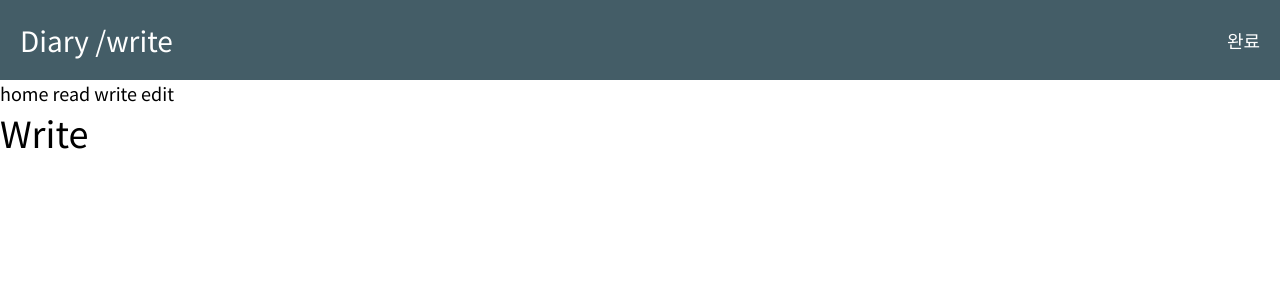
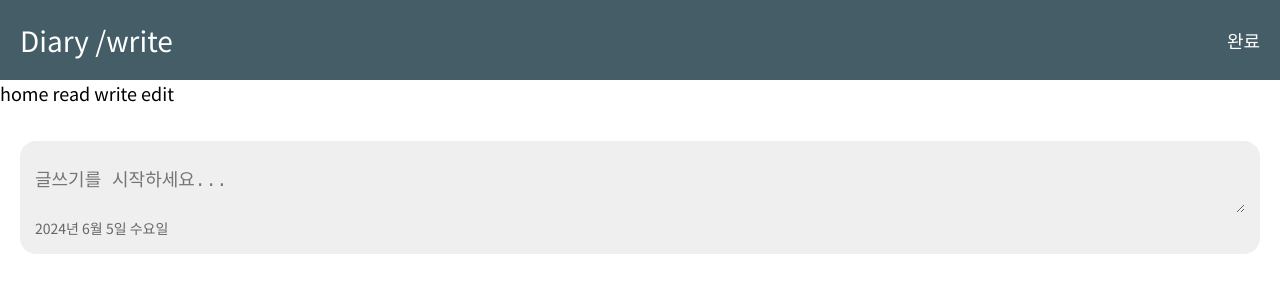
Before and after one commit to csslick/sveltekit-diary-app, a SvelteKit app: page /write in a window 1280 px wide. Shown: the top 300 px of the page. Built offline with nearby package versions, Linux system fonts and the light colour scheme.

Commit message:
86.글쓰기 -  입력 기능 추가하기

```diff
--- a/src/routes/write/+page.svelte
+++ b/src/routes/write/+page.svelte
@@ -1 +1,30 @@
-<h1>Write</h1>
+<script>
+  const formatDate = function() {
+    return new Date().toLocaleDateString('ko-KR', {
+      year: 'numeric',
+      month: 'long',
+      day: 'numeric',
+      weekday: 'long',
+    });
+  }
+</script>
+
+<main>
+  <div class="diary">
+    <textarea placeholder="글쓰기를 시작하세요..."></textarea>
+    <div class="bottom-info">
+      <span class="date">{formatDate()}</span>
+    </div>
+  </div>
+</main>
+
+<style lang='scss'>
+  textarea {
+    border: none;
+    width: 100%;
+    font-size: inherit;
+    padding: 0.5rem 0;
+    background: transparent;
+    outline: none;
+  }
+</style>
```
